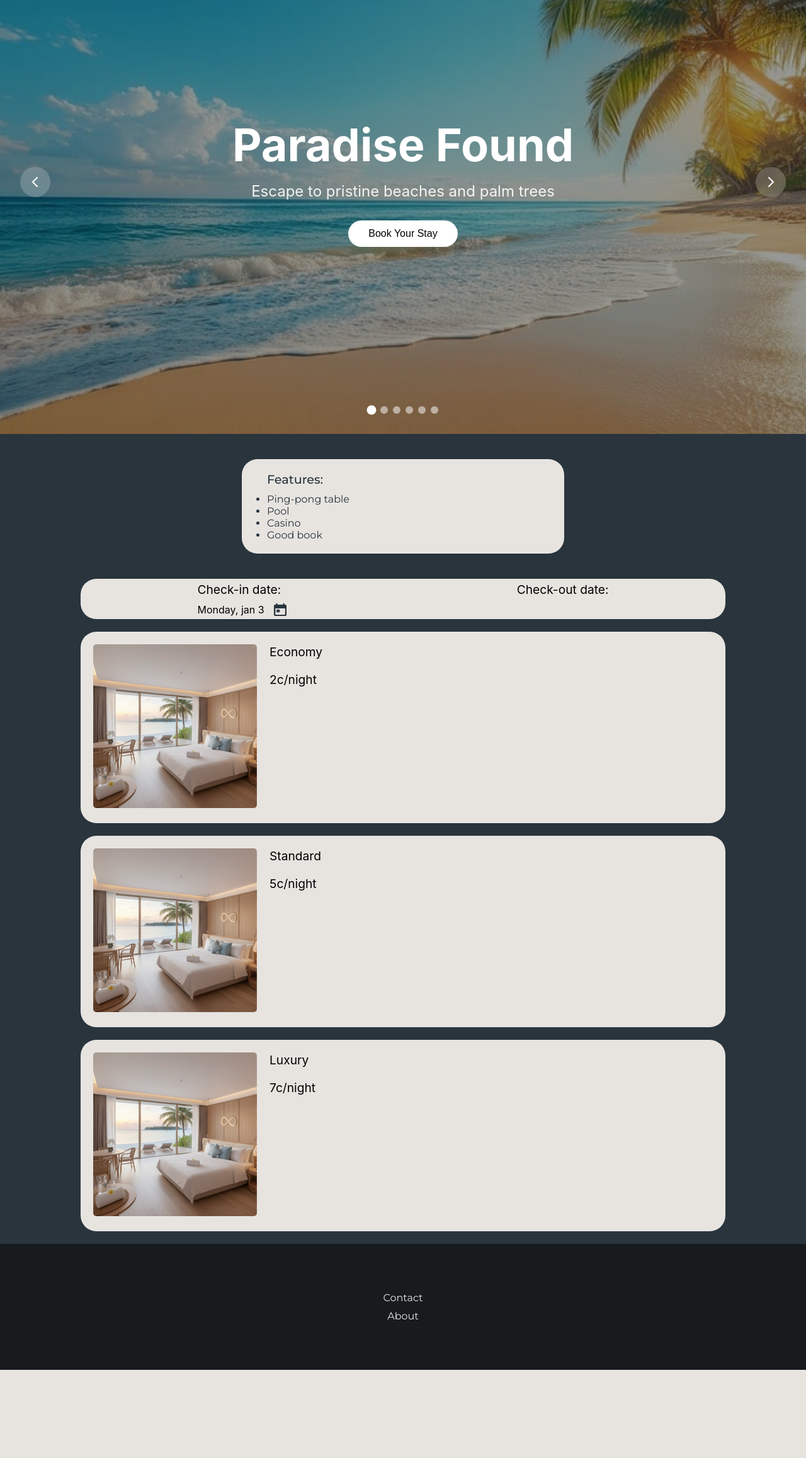
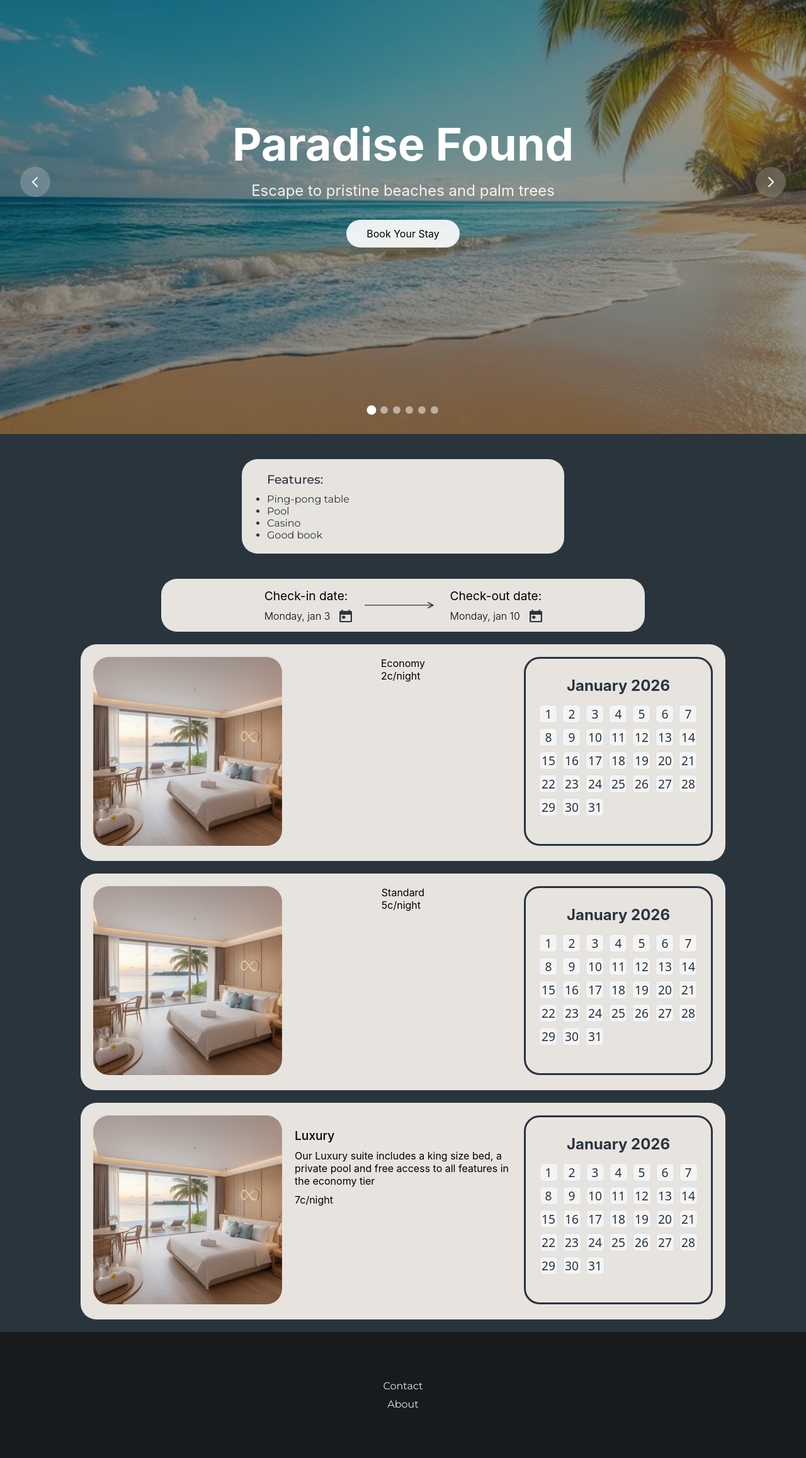
Before and after one commit to Patricia-LF/yrgopelag, a PHP site: page / in a window 1280 px wide. Shown: the part 210-2525 px from the top of the page at 63% size. Before the commit the page ends 2385 px from the top, so only its background shows below. Run offline with PHP 8.4, Linux system fonts and the light colour scheme.

Commit message:
added booking-page

```diff
--- a/index.php
+++ b/index.php
@@ -27,13 +27,18 @@ require __DIR__ . '/header.php';
         </div>
     </div>
 
-    <div>
+    <img src="images/Arrow 1.png">
+
+    <div class="check-out-container">
         <p>Check-out date:</p>
-
+        <div class="check-out-date">
+            <p>Monday, jan 10</p>
+            <img src="images/calendar-icon.png">
+        </div>
     </div>
 </article>
 
-<article>
+<article class="room-container">
     <div>
         <img src="images/Gemini_Generated_Image_chpf31chpf31chpf(1).png">
     </div>
@@ -42,9 +47,19 @@ require __DIR__ . '/header.php';
         <p>Economy</p>
         <p>2c/night</p>
     </div>
+    <div class="calendar-container">
+        <h2>January 2026</h2>
+        <section class="calendar">
+            <?php
+            for ($i = 1; $i <= 31; $i++) :
+            ?>
+                <div class="day"><?= $i; ?></div>
+            <?php endfor; ?>
+        </section>
+    </div>
 </article>
 
-<article>
+<article class="room-container">
     <div>
         <img src="images/Gemini_Generated_Image_chpf31chpf31chpf(1).png">
     </div>
@@ -53,16 +68,37 @@ require __DIR__ . '/header.php';
         <p>Standard</p>
         <p>5c/night</p>
     </div>
+    <div class="calendar-container">
+        <h2>January 2026</h2>
+        <section class="calendar">
+            <?php
+            for ($i = 1; $i <= 31; $i++) :
+            ?>
+                <div class="day"><?= $i; ?></div>
+            <?php endfor; ?>
+        </section>
+    </div>
 </article>
 
-<article>
+<article class="room-container">
     <div>
         <img src="images/Gemini_Generated_Image_chpf31chpf31chpf(1).png">
     </div>
 
-    <div>
-        <p>Luxury</p>
-        <p>7c/night</p>
+    <div class="room-info">
+        <p class="room-type">Luxury</p>
+        <p class="room-descripiton">Our Luxury suite includes a king size bed, a private pool and free access to all features in the economy tier </p>
+        <p class="room-prize">7c/night</p>
+    </div>
+    <div class="calendar-container">
+        <h2>January 2026</h2>
+        <section class="calendar">
+            <?php
+            for ($i = 1; $i <= 31; $i++) :
+            ?>
+                <div class="day"><?= $i; ?></div>
+            <?php endfor; ?>
+        </section>
     </div>
 </article>
 
--- a/script.js
+++ b/script.js
@@ -56,7 +56,7 @@ const slides = [{
                             <div class="content-wrapper">
                                 <h1 class="slide-title">${slide.title}</h1>
                                 <p class="slide-subtitle">${slide.subtitle}</p>
-                                <button class="cta-button">Book Your Stay</button>
+                                <a href="booking-page.php" class="cta-button">Book Your Stay</a>
                             </div>
                         </div>
                     </div>
--- a/style.css
+++ b/style.css
@@ -28,10 +28,12 @@ body {
     inset: 0;
     opacity: 0;
     transition: opacity 0.8s ease-in-out;
+    pointer-events: none;
 }
 
 .slide.active {
     opacity: 1;
+    pointer-events: auto;
 }
 
 .slide-image {
@@ -80,12 +82,14 @@ body {
 }
 
 .cta-button {
-    background: white;
+    background: rgba(255, 255, 255, 0.9);
     color: black;
     padding: 0.75rem 2rem;
     border: none;
     border-radius: 9999px;
     font-size: 1rem;
+    text-decoration: none;
+    display: inline-block; /* ⭐ Lägg till denna för att a-taggen ska bete sig som en knapp */
     cursor: pointer;
     transition: background 0.3s;
     opacity: 0;
@@ -94,8 +98,7 @@ body {
 }
 
 .cta-button:hover {
-    background: rgba(255, 255, 255, 0.9);
-    box-shadow: 0 0 30px var(--buttons);
+    box-shadow: 0px 0px 20px var(--buttons);
 }
 
 .nav-button {
@@ -204,58 +207,158 @@ body {
 }
 
 .booking-dates {
-    /* height: 60px; */
     display: flex;
-    justify-content: space-around;
+    justify-content: center;
+    width: 60%;
+    padding: 10px;
+    background: var(--box-color);
+    border-radius: 25px;
+    margin: 20px;
+    justify-self: center;
 }
 
 .booking-dates p {
     padding: 5px;
+    display: flex;
+    flex-direction: column;
+    font-size: 1.2rem;
 }
 
-.check-in-date {
+.booking-dates img {
+    height: 50px;
+    width: 150px;
+    display: flex;
+    align-self: center;
+    aspect-ratio: 1/1;
+    padding: 20px;
+    border-radius: 25px;
+}
+
+.check-in-date, .check-out-date {
     display: flex;
     gap: 10px;
     align-items: center;
     cursor: pointer;
 }
 
-.check-in-date p {
+.check-in-date p, .check-out-date p {
     font-size: 1rem;
+    font-weight: 300;
 }
 
-.check-in-date img {
+.check-in-date img, .check-out-date img {
     height: 20px;
     width: 20px;
     padding: 0px;
     border-radius: 0;
 }
 
-.check-in-date img:hover {
-    transform: scale(1.01);
+.check-in-date img:hover, .check-out-date img:hover {
+    box-shadow: 0px 0px 10px var(--buttons);
+    transform: scale(1.1);
 }
 
-article {
+.room-container {
     background: var(--box-color);
     border-radius: 25px;
     width: 80%;
     display: flex;
     margin: 20px;
     justify-self: center;
+    padding: 20px;
+    justify-content: space-between;
+    gap: 20px;
 }
 
-article img {
+.room-container img {
     aspect-ratio: 1/1;
     width: 300px;
-    padding: 20px;
     border-radius: 25px;
 }
 
-article p {
+.room-info {
     display: flex;
     flex-direction: column;
+    gap: 10px;
+}
+
+.room-type {
     padding-top: 20px;
     font-size: 1.2rem;
+    font-weight: 500;
+}
+
+.room-descripiton {
+    font-size: 1rem;
+    font-weight: 400;
+}
+
+.room-prize {
+    font-size: 1rem;
+    font-weight: 400;
+}
+
+.calendar-container {
+    display: flex;
+    flex-direction: column;
+    align-items: center;
+    border: #29343D solid;
+    border-radius: 25px;
+    aspect-ratio: 1 / 1;
+    height: 300px;
+    justify-content: center;
+}
+
+.calendar-container h2 {
+    color: #29343D;
+    font-size: 1.5rem;
+}
+
+.calendar {
+  display: grid;
+  grid-template-columns: repeat(7, 1fr);
+  gap: 8px;
+  max-width: 280px;
+  margin: 1rem auto;
+  font-family: system-ui, sans-serif;
+}
+
+.day {
+  aspect-ratio: 1 / 1;
+  display: flex;
+  align-items: center;
+  justify-content: center;
+  background: #f4f4f4;
+  color: #29343D;
+  border-radius: 6px;
+  border: 1px solid #ddd;
+  font-size: 1.2rem;
+  transition: background 0.2s, transform 0.1s;
+  cursor: pointer;
+}
+
+.day:hover {
+  background: #eaeaea;
+  transform: scale(1.05);
+}
+
+/* Weekends */
+.weekend {
+  background: #fbe9e7;
+  color: #b71c1c;
+  font-weight: 500;
+}
+
+/* Booked dates */
+.booked {
+  background: #bd9321;
+  border-color: #7b4002;
+  color: #b26229;
+  font-weight: 600;
+}
+
+.booked:hover {
+    background: #d6caa5;
 }
 
 footer {
```
Also changed, not shown: booking-page.php (added, +11 -0 lines), images/Arrow 1.png (added).
